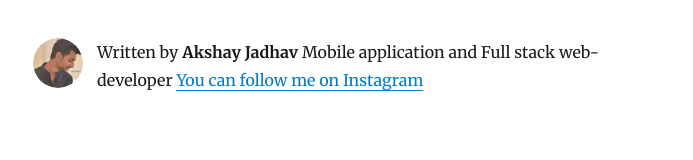
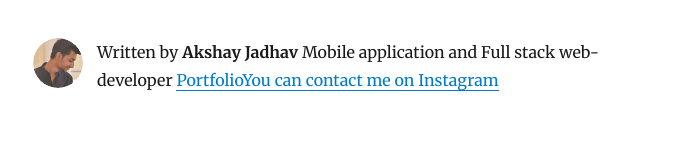
Before and after one commit to akshayjadhav4/blog-website, a Gatsby site: page / in a window 1280 px wide. Shown: the part 186-346 px from the top of the page, without its empty margins (292-985 px from the left). Built offline with nearby package versions, Linux system fonts and the light colour scheme; Gatsby itself is replaced by a stand-in of ours; some packages are replaced by stand-ins of ours.

Commit message:
portfolio link added

```diff
--- a/src/components/bio.js
+++ b/src/components/bio.js
@@ -27,6 +27,7 @@ const Bio = () => {
             name
             summary
           }
+          siteUrl
           social {
             instagram
           }
@@ -35,7 +36,7 @@ const Bio = () => {
     }
   `)
 
-  const { author, social } = data.site.siteMetadata
+  const { author, social, siteUrl } = data.site.siteMetadata
   return (
     <div
       style={{
@@ -59,8 +60,9 @@ const Bio = () => {
       <p>
         Written by <strong>{author.name}</strong> {author.summary}
         {` `}
+        <a href={`${siteUrl}`}>Portfolio</a>
         <a href={`https://instagram.com/${social.instagram}`}>
-          You can follow me on Instagram
+          You can contact me on Instagram
         </a>
       </p>
     </div>
```
